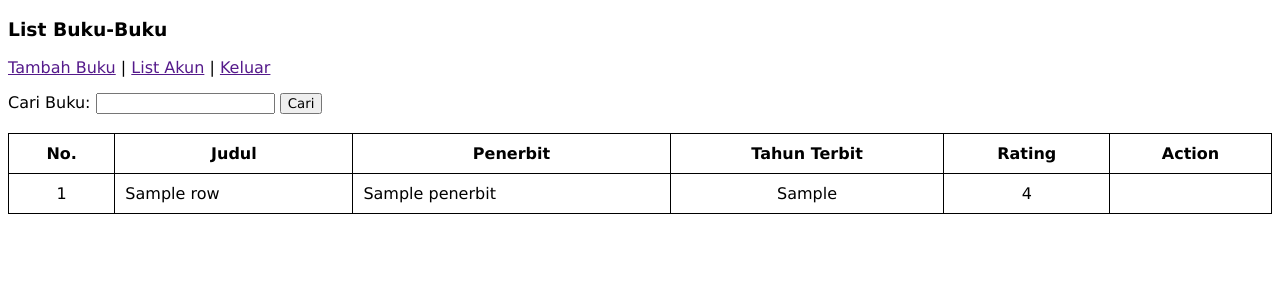
After one commit to fanyganesta/oophp_elibrary, a PHP site: template App/View/Library/index.php in a window 1280 px wide. The commit adds this page. Shown: the top 300 px of the page. Run offline with PHP 8.4, Linux system fonts and the light colour scheme; the template is opened without the code that fills it: most values are stand-ins (such as "Sample title", 1, 10 or a date in 2020); data that the repository does not hold is empty.

Commit message:
tambah halaman index, fitur books seeder, fitur cari di halaman index selesai. next fitur paginasi halaman index

```diff
--- a/App/Components/css-index.css
+++ b/App/Components/css-index.css
@@ -15,3 +15,14 @@
 .ct{
     text-align:center;
 }
+
+.br{
+    border:1px solid black;
+    border-collapse:collapse;
+    width: 100%
+}
+
+.br th, .br td{
+    border: 1px solid black;
+    padding: 10px
+}
--- a/App/Controllers/UserController.php
+++ b/App/Controllers/UserController.php
@@ -55,8 +55,7 @@
             $_SESSION['user'] = $result;
 
             if(isset($_SESSION['user'])){
-                // return redirect('/library?message=Selamat Datang');
-                echo "berhasil login";die;
+                return redirect('/library?message=Selamat Datang');
             }else{
                 return redirect('/login?error=Gagal login. Coba lagi atau hubungi admin!');
             }
--- /dev/null
+++ b/App/View/Library/index.php
@@ -0,0 +1,46 @@
+<!DOCTYPE html>
+<html lang="en">
+<head>
+    <meta charset="UTF-8">
+    <meta name="viewport" content="width=device-width, initial-scale=1.0">
+    <title>E-Library</title>
+    <link rel="stylesheet" href="App/Components/css-index.css">
+</head>
+<body>
+    <?php include 'App/Components/feedback.php'?>
+    <h3> List Buku-Buku</h3>
+    <p class="inline">
+    <a href="<?=href('/library-tambah')?>">Tambah Buku</a> |
+    <a href="<?=href('/user-list')?>">List Akun</a> |
+    <a href="<?=href('/logout')?>">Keluar</a>
+    </p>
+
+    <form action="<?=href('/library')?>" method="GET">
+        <label for="cari">Cari Buku: </label>
+        <input type="text" name="cari" id="cari">
+        <button type="submit">Cari</button>
+    </form>
+    <br>
+
+    <table class="br">
+        <tr>
+            <th>No.</th>
+            <th>Judul</th>
+            <th>Penerbit</th>
+            <th>Tahun Terbit</th>
+            <th>Rating</th>
+            <th>Action</th>
+        </tr>
+        <?php $i=1; foreach($rows as $row) : ?>
+            <tr>
+                <td class="ct"><?=$i?></td>
+                <td > <?=$row['judul']?></td>
+                <td > <?=$row['penerbit']?></td>
+                <td class="ct"><?=$row['tahunTerbit']?></td>
+                <td class="ct"><?=$row['rating']?></td>
+                <td class="ct"></td>
+            </tr>
+        <?php $i++; endforeach ?>
+    </table>
+</body>
+</html>
--- a/routes.php
+++ b/routes.php
@@ -2,6 +2,8 @@
     require 'autoload.php';
     use App\Routes\Route;
     use App\Controllers\UserController;
+    use App\Databases\Seeders\BooksSeeder;
+    use App\Controllers\BooksController;
 
     $route = new Route();
 
@@ -14,6 +16,9 @@
     $route->get('/register', [new UserController, 'getRegister']);
     $route->post('/register', [new UserController, 'register']);
 
+    $route->get('/seeder-books',[new BooksSeeder, 'seeder']);
+    $route->get('/library', [new BooksController, 'index']);
+
 
 
     $route->dispatch();
```
Also changed, not shown: App/Controllers/BooksController.php (added, +34 -0 lines), App/Databases/Seeders/BooksSeeder.php (added, +57 -0 lines).
